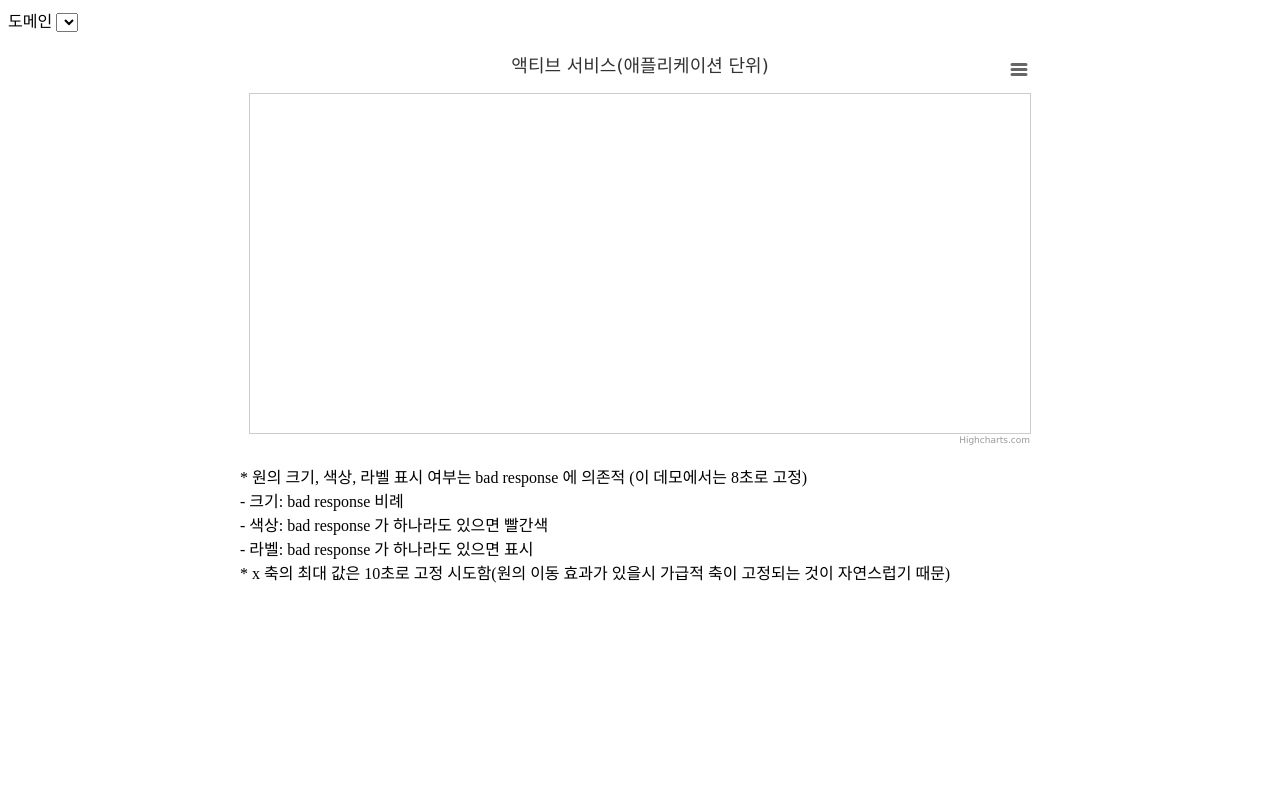
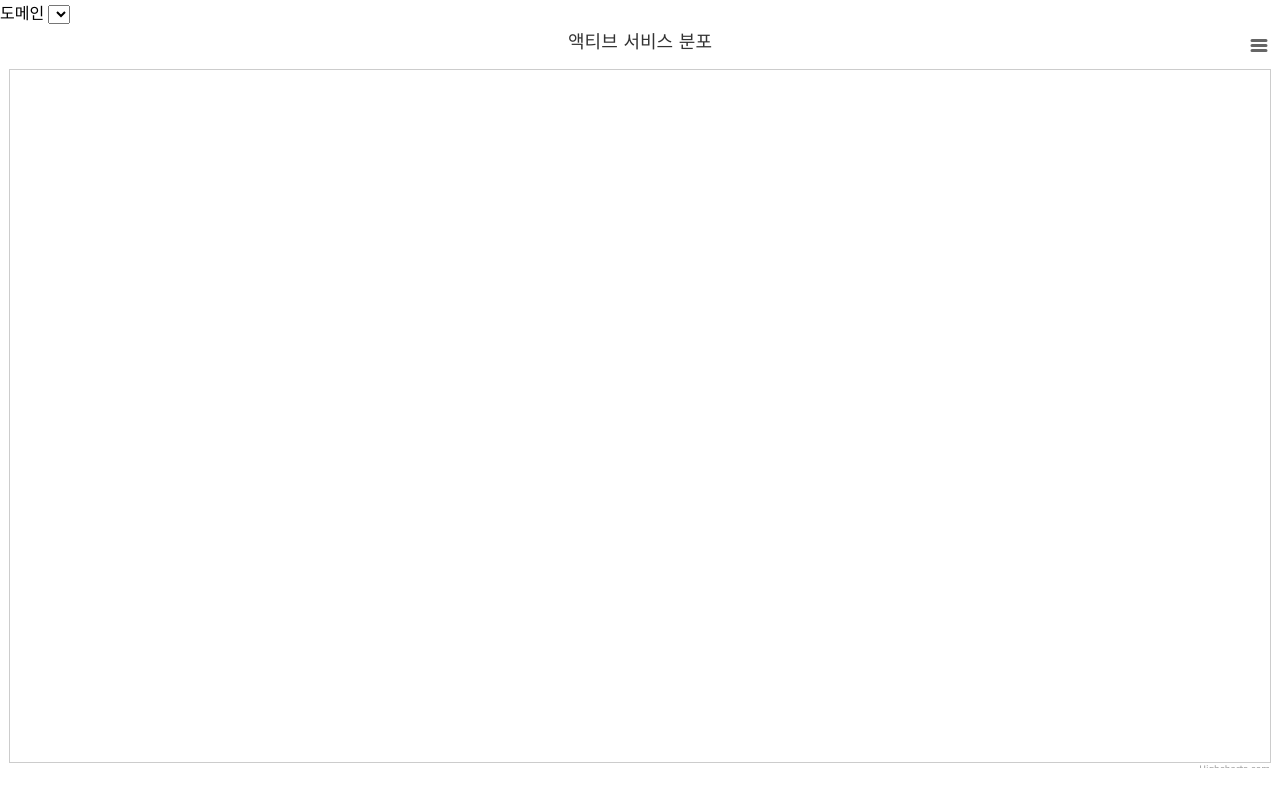
Before and after one commit to KyongSik-Yoon/KyongSik-Yoon, a plain HTML site: page docs/scatter-and-bubble/bubble/index.html in a window 1280 px wide. Drawn offline with nearby package versions, Linux system fonts and the light colour scheme; no server answers.

Commit message:
가로 세로 크기 100% 로

```diff
--- a/docs/scatter-and-bubble/bubble/demo.js
+++ b/docs/scatter-and-bubble/bubble/demo.js
@@ -28,7 +28,7 @@ window.onload = function () {
         chart: {
             type: 'bubble',
             plotBorderWidth: 1,
-            zoomType: 'xy'
+            zoomType: 'xy',
         },
 
         legend: {
@@ -36,7 +36,7 @@ window.onload = function () {
         },
 
         title: {
-            text: '액티브 서비스(애플리케이션 단위)'
+            text: '액티브 서비스 분포'
         },
 
         xAxis: {
--- a/docs/scatter-and-bubble/bubble/index.html
+++ b/docs/scatter-and-bubble/bubble/index.html
@@ -1,5 +1,7 @@
 <html>
 <meta charset="UTF-8">
+
+<head>
 
     <script src="https://code.highcharts.com/highcharts.js"></script>
     <script src="https://code.highcharts.com/highcharts-more.js"></script>
@@ -9,6 +11,27 @@
 
     <script src="demo.js"></script>
     <link href="demo.css" rel="stylesheet">
+
+    <style>
+        body,
+        html {
+            height: 98%;
+            width: 100vw;
+            margin: 0;
+            overflow: hidden;
+        }
+
+        #container {
+            height: 98%;
+            width: 100vw;
+        }
+
+        .highcharts-figure {
+            margin: 0px
+        }
+
+    </style>
+</head>
 
 <body>
     도메인
```
Lines whose indentation alone changed are shown as unchanged.
